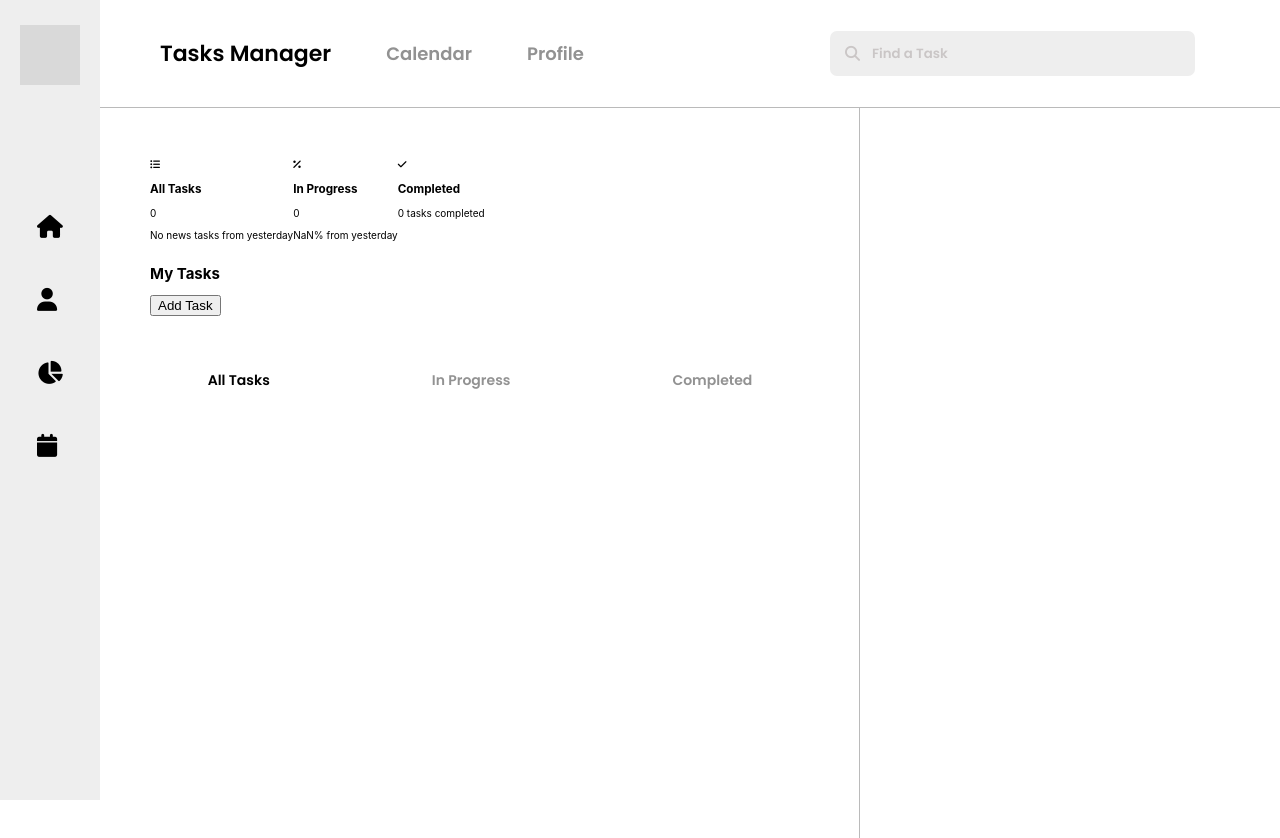
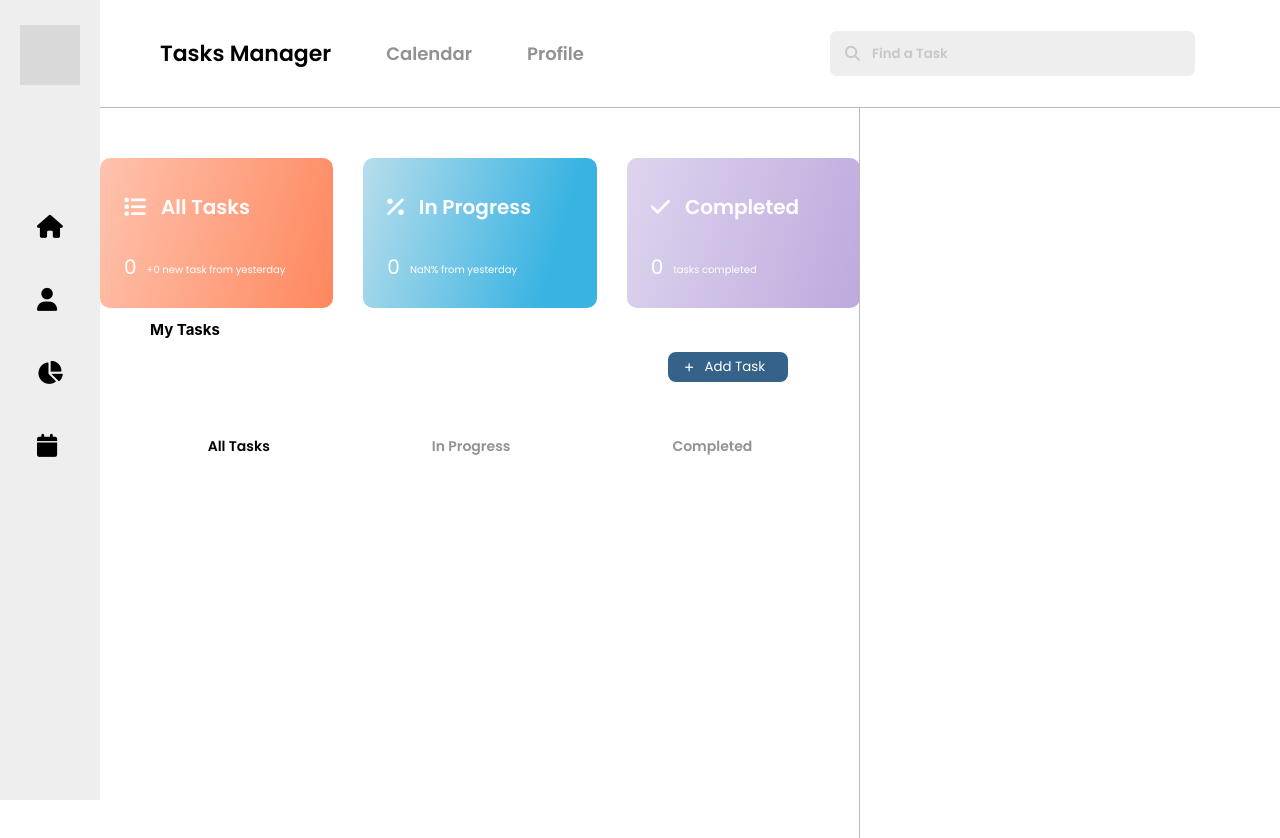
Before and after one commit to AlexandreEadDev/TasksManager, a React (Create React App) app in the folder client/: page / in a window 1280 px wide. Shown: the top 838 px of the page. Built offline with nearby package versions, Linux system fonts and the light colour scheme.

Commit message:
css header + btn add home.js

```diff
--- a/client/src/App.css
+++ b/client/src/App.css
@@ -8,6 +8,7 @@ html {
 
 body {
   margin: 0;
+  overflow: hidden;
   margin-left: 5.5rem;
   font-family: "Poppins", sans-serif;
   -webkit-font-smoothing: antialiased;
@@ -137,6 +138,11 @@ code {
 
 .home-header {
   display: flex;
+  align-items: center;
+  justify-content: center;
+  gap: 3rem;
+  margin-left: -5rem;
+  margin-right: 42rem;
 }
 
 /* contextMenu.css */
@@ -182,12 +188,46 @@ code {
   border-left: 1px solid #bababa;
 }
 
+/* home body */
+
+.home-tasks-list-w {
+  margin-right: 42rem;
+}
+
+.home-add-w {
+  display: flex;
+  justify-content: flex-end;
+  margin-right: 7.2rem;
+}
+
+.home-add-btn {
+  display: flex;
+  align-items: center;
+  justify-content: center;
+  gap: 0.5rem;
+  width: 12rem;
+  height: 3rem;
+  color: white;
+  background-color: #356288;
+  border-radius: 0.8rem;
+  cursor: pointer;
+  margin-right: 0px;
+}
+
+.home-add-btn button {
+  font-family: var(--poppins);
+  color: white;
+  border: none;
+  background-color: transparent;
+  cursor: pointer;
+}
+
 .home-filter-btn {
   display: flex;
   align-items: center;
   justify-content: center;
   gap: 15rem;
-  margin: 5rem 47rem 5rem 0;
+  margin: 5rem 0 5rem -5rem;
 }
 
 .home-filter-btn button {
@@ -201,3 +241,132 @@ code {
   cursor: pointer;
   width: fit-content;
 }
+
+.all-tasks-w {
+  font-family: var(--poppins);
+  width: 26rem;
+  height: 15rem;
+  background: linear-gradient(
+    286.19deg,
+    #fe875d 0%,
+    rgba(254, 135, 93, 0.5) 100%
+  );
+  border-radius: 10px;
+}
+
+.all-tasks-title {
+  display: flex;
+  align-items: center;
+  color: white;
+  margin-top: 3.4rem;
+  margin-left: 2.4rem;
+  gap: 1.5rem;
+}
+
+.all-tasks-title h3 {
+  margin: 0;
+  font-size: 2rem;
+}
+
+.all-tasks-title i {
+  font-size: 2.2rem;
+}
+
+.all-tasks-info {
+  display: flex;
+  color: white;
+  gap: 1rem;
+  margin-top: 3rem;
+  margin-left: 2.4rem;
+}
+
+.all-tasks-number {
+  font-size: 2rem;
+  margin: 0;
+}
+
+.in-progress-w {
+  font-family: var(--poppins);
+  width: 26rem;
+  height: 15rem;
+  background: linear-gradient(
+    286.6deg,
+    #38b3e2 20.24%,
+    rgba(170, 207, 221, 0.5) 117.76%
+  );
+  border-radius: 10px;
+}
+
+.in-progress-title {
+  display: flex;
+  align-items: center;
+  color: white;
+  margin-top: 3.4rem;
+  margin-left: 2.4rem;
+  gap: 1.5rem;
+}
+
+.in-progress-title h3 {
+  margin: 0;
+  font-size: 2rem;
+}
+
+.in-progress-title i {
+  font-size: 2.2rem;
+}
+
+.in-progress-info {
+  display: flex;
+  color: white;
+  gap: 1rem;
+  margin-top: 3rem;
+  margin-left: 2.4rem;
+}
+
+.in-progress-number {
+  font-size: 2rem;
+  margin: 0;
+}
+
+.completed-w {
+  font-family: var(--poppins);
+  width: 26rem;
+  height: 15rem;
+  background: linear-gradient(
+    286.19deg,
+    #bdaadd 0%,
+    rgba(189, 170, 221, 0.5) 100%
+  );
+  border-radius: 10px;
+}
+
+.completed-title {
+  display: flex;
+  align-items: center;
+  color: white;
+  margin-top: 3.4rem;
+  margin-left: 2.4rem;
+  gap: 1.5rem;
+}
+
+.completed-title h3 {
+  margin: 0;
+  font-size: 2rem;
+}
+
+.completed-title i {
+  font-size: 2.2rem;
+}
+
+.completed-info {
+  display: flex;
+  color: white;
+  gap: 1rem;
+  margin-top: 3rem;
+  margin-left: 2.4rem;
+}
+
+.completed-number {
+  font-size: 2rem;
+  margin: 0;
+}
--- a/client/src/screen/home.js
+++ b/client/src/screen/home.js
@@ -306,8 +306,6 @@ export default function Home() {
     }
   };
 
-  // Toggle
-
   return (
     <div>
       <Sidebar />
@@ -316,34 +314,61 @@ export default function Home() {
       <div className="home-container">
         <div className="home-header">
           <div className="all-tasks-w">
-            <i className="fa-solid fa-list-ul"></i>
+            <div className="all-tasks-title">
+              <i class="fa-solid fa-list"></i>
               <h3>All Tasks</h3>
-            <p>{tasks ? tasks.length : "Loading..."}</p>
+            </div>
+
+            <div className="all-tasks-info">
+              <p className="all-tasks-number">
+                {tasks ? tasks.length : "Loading..."}
+              </p>
               {numberOfNewTasks > 1 && (
-              <p>+{numberOfNewTasks} news tasks from yesterday</p>
+                <p className="all-tasks-info-news">
+                  +{numberOfNewTasks} news tasks from yesterday
+                </p>
               )}
               {numberOfNewTasks === 1 && <p>+1 new task from yesterday</p>}
-            {numberOfNewTasks === 0 && <p>No news tasks from yesterday</p>}
+              {numberOfNewTasks === 0 && <p>+0 new task from yesterday</p>}
             </div>
+          </div>
+
           <div className="in-progress-w">
+            <div className="in-progress-title">
               <i className="fa-solid fa-percent"></i>
               <h3>In Progress</h3>
-            <p>{numberOfInProgressTasks}</p>
+            </div>
+
+            <div className="in-progress-info">
+              <p className="in-progress-number">{numberOfInProgressTasks}</p>
               <p>{`${diffSign}${percentDifference.toFixed(
                 2
               )}% from yesterday`}</p>
             </div>
+          </div>
+
           <div className="completed-w">
+            <div className="completed-title">
               <i className="fa-solid fa-check"></i>
               <h3>Completed</h3>
-            <p>{numberOfCompletedTasks} tasks completed</p>
+            </div>
+
+            <p className="completed-info">
+              <p className="completed-number">{numberOfCompletedTasks}</p>{" "}
+              <p> tasks completed</p>
+            </p>
           </div>
         </div>
 
         <div className="home-tasks-list-w">
           <h2>My Tasks</h2>
+          <div className="home-add-w">
+            <div className="home-add-btn">
+              <i class="fa-solid fa-plus"></i>
+              <button onClick={handleButtonClick}>Add Task</button>
+            </div>
+          </div>
 
-          <button onClick={handleButtonClick}>Add Task</button>
           {showFields && (
             <div className="home-add-task-form">
               <h2>Add Task</h2>
```
Lines whose indentation alone changed are shown as unchanged.
